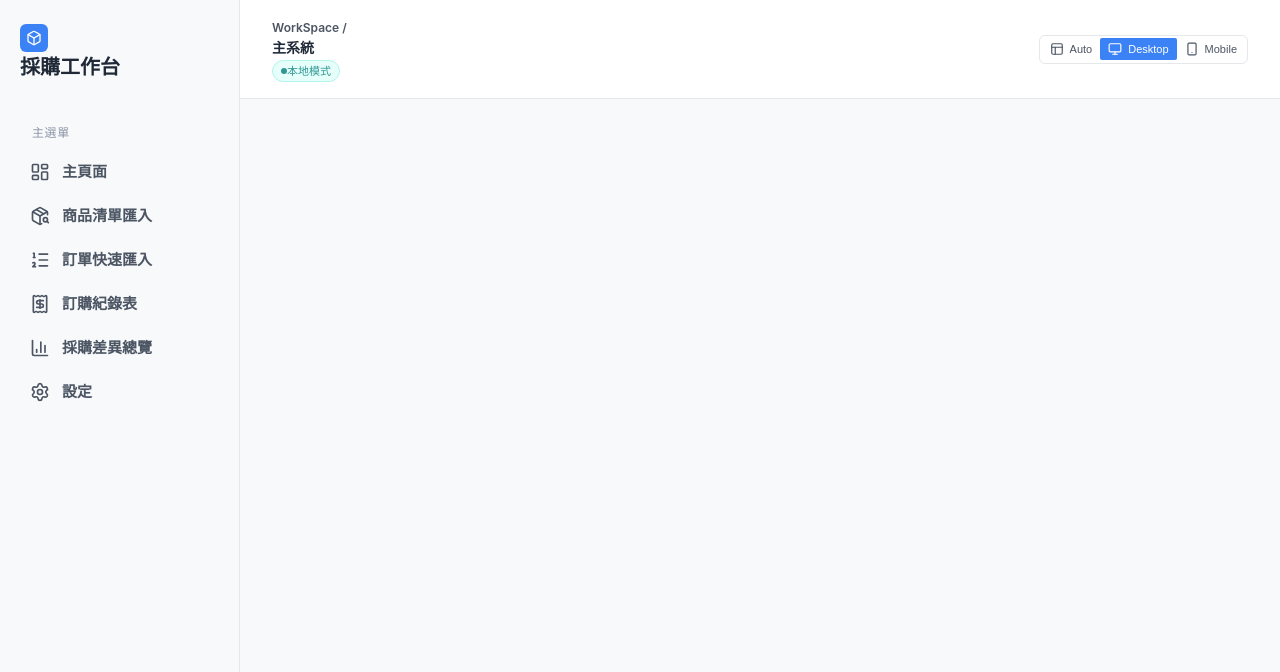
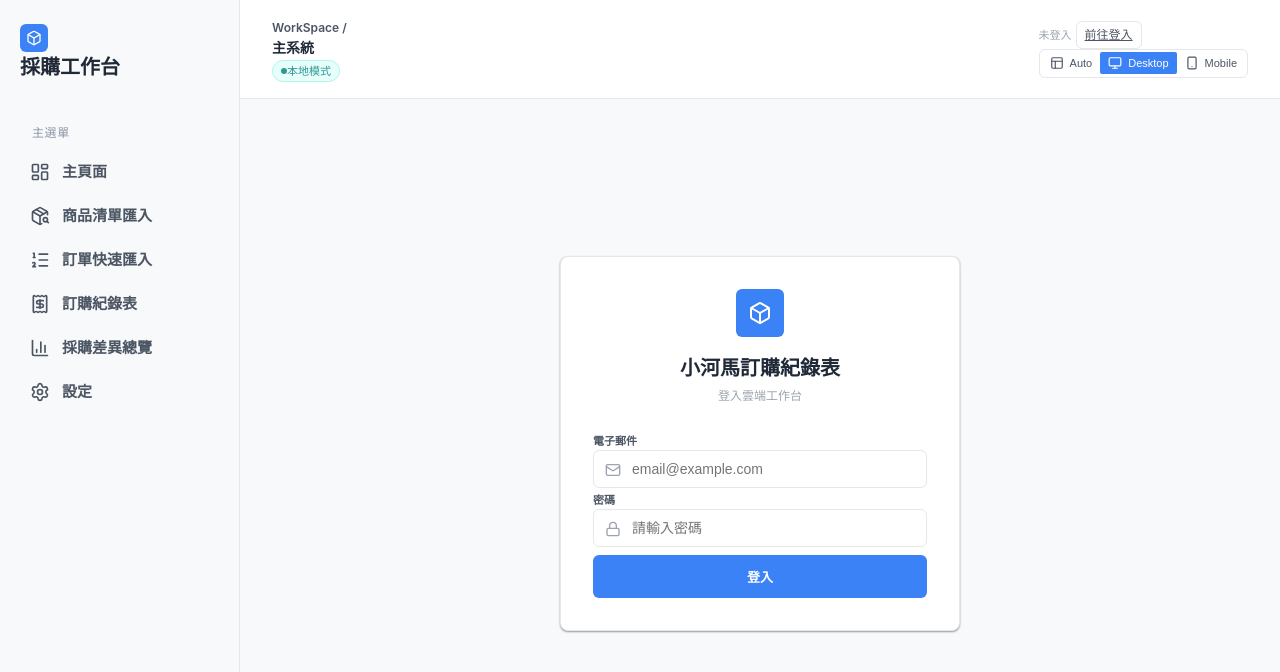
Before and after one commit to johnpan123-ai/daigou-erp-mvp-backup, a React (Vite) app: page /login in a window 1280 px wide. Shown: the top 672 px of the page. Built offline with nearby package versions, Linux system fonts and the light colour scheme; no server answers.

Commit message:
phase 2-a: add supabase auth shell

```diff
--- a/src/App.tsx
+++ b/src/App.tsx
@@ -1,5 +1,6 @@
 import { BrowserRouter, Routes, Route } from 'react-router-dom';
 import { ViewportProvider } from './contexts/ViewportContext';
+import { AuthProvider } from './auth/AuthProvider';
 import { AppLayout } from './components/layout/AppLayout';
 import Dashboard from './pages/Dashboard';
 import Inventory from './pages/Inventory';
@@ -8,10 +9,12 @@ import PurchaseRecords from './pages/PurchaseRecords';
 import PurchaseManagement from './pages/PurchaseManagement';
 import Purchasing from './pages/Purchasing';
 import Settings from './pages/Settings';
+import Login from './pages/Login';
 
 function App() {
   return (
     <ViewportProvider>
+      <AuthProvider>
         <BrowserRouter>
           <AppLayout>
             <Routes>
@@ -24,9 +27,11 @@ function App() {
               <Route path="/purchase-records/:id" element={<PurchaseManagement />} />
               <Route path="/purchasing" element={<Purchasing />} />
               <Route path="/settings" element={<Settings />} />
+              <Route path="/login" element={<Login />} />
             </Routes>
           </AppLayout>
         </BrowserRouter>
+      </AuthProvider>
     </ViewportProvider>
   );
 }
--- /dev/null
+++ b/src/auth/AuthProvider.tsx
@@ -0,0 +1,52 @@
+import { createContext, useContext, useEffect, useState } from 'react';
+import { supabase } from '../providers/cloud/supabaseClient';
+import type { User } from '@supabase/supabase-js';
+
+interface AuthContextType {
+  user: User | null;
+  loading: boolean;
+  signOut: () => Promise<void>;
+}
+
+const AuthContext = createContext<AuthContextType | undefined>(undefined);
+
+export function AuthProvider({ children }: { children: React.ReactNode }) {
+  const [user, setUser] = useState<User | null>(null);
+  const [loading, setLoading] = useState(true);
+
+  useEffect(() => {
+    // Check active sessions on load
+    supabase.auth.getSession().then(({ data: { session } }) => {
+      setUser(session?.user ?? null);
+      setLoading(false);
+    });
+
+    // Listen for authentication changes
+    const { data: { subscription } } = supabase.auth.onAuthStateChange((_event, session) => {
+      setUser(session?.user ?? null);
+      setLoading(false);
+    });
+
+    return () => {
+      subscription.unsubscribe();
+    };
+  }, []);
+
+  const signOut = async () => {
+    await supabase.auth.signOut();
+  };
+
+  return (
+    <AuthContext.Provider value={{ user, loading, signOut }}>
+      {children}
+    </AuthContext.Provider>
+  );
+}
+
+export function useAuth() {
+  const context = useContext(AuthContext);
+  if (context === undefined) {
+    throw new Error('useAuth must be used within an AuthProvider');
+  }
+  return context;
+}
--- a/src/components/layout/AppLayout.tsx
+++ b/src/components/layout/AppLayout.tsx
@@ -3,6 +3,7 @@ import { Link, useLocation } from 'react-router-dom';
 import { PackageSearch, ListOrdered, Settings, Box, BarChart3, Receipt, Menu, X, Monitor, Smartphone, LayoutDashboard, Layout } from 'lucide-react';
 import { useViewport } from '../../contexts/ViewportContext';
 import { getProviderMode } from '../../providers/providerMode';
+import { useAuth } from '../../auth/AuthProvider';
 import '../../styles/layout.css'; // Ensure layout classes are applied
 
 interface SidebarItemProps {
@@ -38,6 +39,7 @@ function SidebarItem({ to, icon, label, onClick }: SidebarItemProps) {
 
 export function AppLayout({ children }: { children: React.ReactNode }) {
   const { mode, setMode, isMobile } = useViewport();
+  const { user, loading, signOut } = useAuth();
   const [isMobileMenuOpen, setIsMobileMenuOpen] = useState(false);
 
   return (
@@ -127,6 +129,41 @@ export function AppLayout({ children }: { children: React.ReactNode }) {
             })()}
           </div>
 
+          {/* Right Side Header Items: Auth Status + Viewport Switcher */}
+          <div className="flex items-center gap-md">
+            {/* Supabase Auth Status */}
+            {(() => {
+              if (loading) {
+                return <span className="text-xs text-muted">載入中...</span>;
+              }
+
+              if (!user) {
+                return (
+                  <div className="flex items-center gap-xs">
+                    <span className="text-xs text-muted" style={{ marginRight: '4px' }}>未登入</span>
+                    <Link to="/login" className="btn btn-ghost" style={{ padding: '4px 8px', fontSize: '12px', height: 'auto', minHeight: 'auto', border: '1px solid var(--color-border)' }}>
+                      前往登入
+                    </Link>
+                  </div>
+                );
+              }
+
+              return (
+                <div className="flex items-center gap-sm">
+                  <span className="text-xs font-medium" style={{ color: 'var(--color-text)' }} title={user.email}>
+                    {user.email}
+                  </span>
+                  <button
+                    onClick={signOut}
+                    className="btn btn-ghost text-danger"
+                    style={{ padding: '4px 8px', fontSize: '12px', height: 'auto', minHeight: 'auto', border: '1px solid #fed7d7', color: 'var(--color-danger)', backgroundColor: '#fff5f5' }}
+                  >
+                    登出
+                  </button>
+                </div>
+              );
+            })()}
+
             {/* Viewport Switcher (Dev Tool) */}
             <div className="flex items-center gap-xs" style={{ border: '1px solid var(--color-border)', padding: '2px', borderRadius: 'var(--radius-sm)' }}>
               <button
@@ -154,6 +191,7 @@ export function AppLayout({ children }: { children: React.ReactNode }) {
                 <Smartphone size={14} /> <span className="text-xs hide-on-mobile">Mobile</span>
               </button>
             </div>
+          </div>
         </header>
 
         {/* Page Content */}
--- /dev/null
+++ b/src/pages/Login.tsx
@@ -0,0 +1,135 @@
+import { useState } from 'react';
+import { useNavigate } from 'react-router-dom';
+import { supabase } from '../providers/cloud/supabaseClient';
+import { Box, Lock, Mail } from 'lucide-react';
+
+export default function Login() {
+  const [email, setEmail] = useState('');
+  const [password, setPassword] = useState('');
+  const [error, setError] = useState<string | null>(null);
+  const [isLoading, setIsLoading] = useState(false);
+  const navigate = useNavigate();
+
+  const handleLogin = async (e: React.FormEvent) => {
+    e.preventDefault();
+    setIsLoading(true);
+    setError(null);
+
+    try {
+      const { error: signInError } = await supabase.auth.signInWithPassword({
+        email,
+        password,
+      });
+
+      if (signInError) throw signInError;
+
+      // Redirect on success
+      navigate('/dashboard');
+    } catch (err: any) {
+      setError(err.message || '登入失敗，請檢查您的帳號與密碼。');
+    } finally {
+      setIsLoading(false);
+    }
+  };
+
+  return (
+    <div style={{
+      display: 'flex',
+      alignItems: 'center',
+      justifyContent: 'center',
+      minHeight: '80vh',
+      padding: '24px'
+    }}>
+      <div className="card flex-col" style={{
+        maxWidth: '400px',
+        width: '100%',
+        padding: '32px',
+        border: '1px solid var(--color-border)',
+        borderRadius: 'var(--radius-md)',
+        backgroundColor: '#fff'
+      }}>
+        <div style={{ textAlign: 'center', marginBottom: '24px' }}>
+          <div style={{
+            width: '48px', height: '48px', backgroundColor: 'var(--color-primary)',
+            borderRadius: 'var(--radius-sm)', display: 'flex', alignItems: 'center', justifyContent: 'center', color: '#fff',
+            margin: '0 auto 16px auto'
+          }}>
+            <Box size={24} />
+          </div>
+          <h2 style={{ margin: 0, fontSize: '20px', fontWeight: 600 }}>小河馬訂購紀錄表</h2>
+          <p className="text-muted text-sm" style={{ margin: '4px 0 0 0' }}>登入雲端工作台</p>
+        </div>
+
+        {error && (
+          <div style={{
+            padding: '12px',
+            backgroundColor: '#FEF2F2',
+            border: '1px solid #FEE2E2',
+            color: 'var(--color-danger)',
+            borderRadius: 'var(--radius-sm)',
+            fontSize: '13px',
+            marginBottom: '16px',
+            lineHeight: 1.5
+          }}>
+            {error}
+          </div>
+        )}
+
+        <form onSubmit={handleLogin} className="flex-col gap-md">
+          <div className="flex-col gap-xs">
+            <label className="text-xs font-semibold" style={{ color: 'var(--color-text-secondary)' }}>電子郵件</label>
+            <div style={{ position: 'relative' }}>
+              <Mail size={16} style={{ position: 'absolute', left: '12px', top: '12px', color: 'var(--color-text-muted)' }} />
+              <input
+                type="email"
+                required
+                placeholder="email@example.com"
+                value={email}
+                onChange={e => setEmail(e.target.value)}
+                style={{
+                  width: '100%',
+                  padding: '10px 12px 10px 38px',
+                  borderRadius: 'var(--radius-sm)',
+                  border: '1px solid var(--color-border)',
+                  outline: 'none',
+                  fontSize: '14px'
+                }}
+              />
+            </div>
+          </div>
+
+          <div className="flex-col gap-xs">
+            <label className="text-xs font-semibold" style={{ color: 'var(--color-text-secondary)' }}>密碼</label>
+            <div style={{ position: 'relative' }}>
+              <Lock size={16} style={{ position: 'absolute', left: '12px', top: '12px', color: 'var(--color-text-muted)' }} />
+              <input
+                type="password"
+                required
+                placeholder="請輸入密碼"
+                value={password}
+                onChange={e => setPassword(e.target.value)}
+                style={{
+                  width: '100%',
+                  padding: '10px 12px 10px 38px',
+                  borderRadius: 'var(--radius-sm)',
+                  border: '1px solid var(--color-border)',
+                  outline: 'none',
+                  fontSize: '14px'
+                }}
+              />
+            </div>
+          </div>
+
+          <button
+            type="submit"
+            disabled={isLoading}
+            className="btn btn-primary"
+            style={{ width: '100%', padding: '12px', fontWeight: 600, marginTop: '8px' }}
+          >
+            {isLoading ? '正在登入...' : '登入'}
+          </button>
+        </form>
+      </div>
+    </div>
+  );
+}
```
Lines whose indentation alone changed are shown as unchanged.
